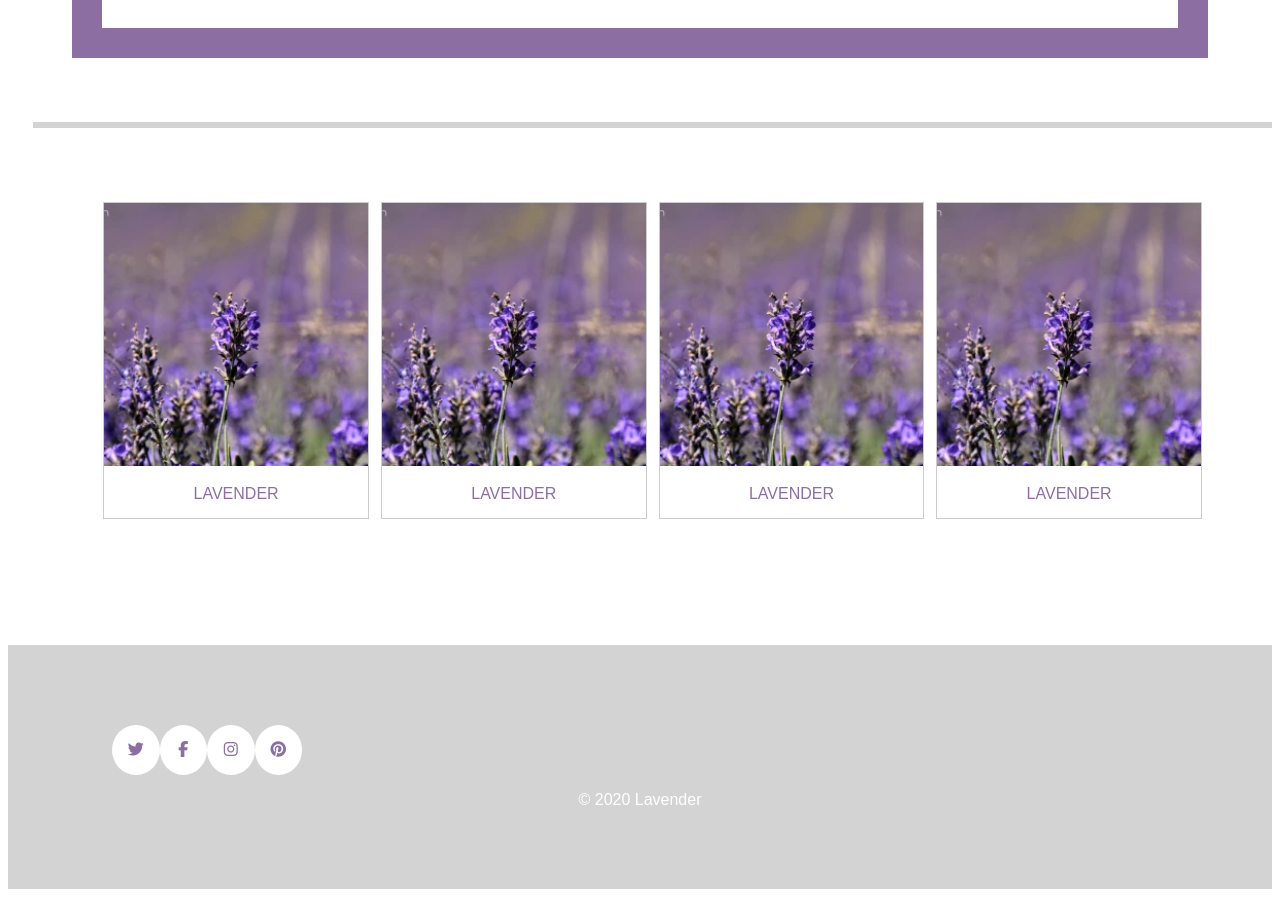
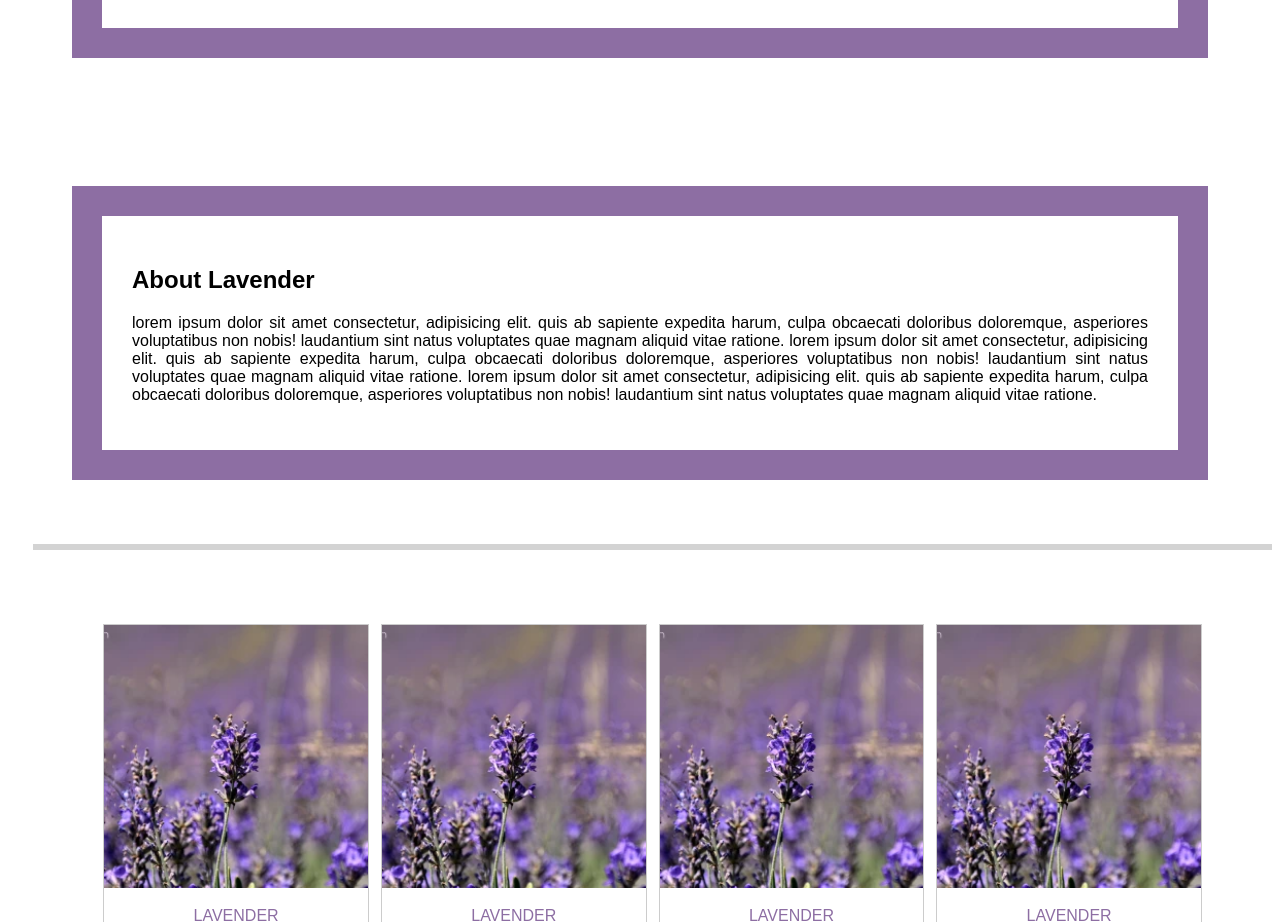
Before and after one commit to Reemfalah/LandingPage, a plain HTML site: page index.html in a window 1280 px wide. Shown: the part 960-1882 px from the top of the page. Before the commit the page ends 1857 px from the top, so only its background shows below. Drawn offline with Linux system fonts and the light colour scheme.

Commit message:
add section

```diff
--- a/css/style.css
+++ b/css/style.css
@@ -224,9 +224,36 @@
     transition: 0.5s;
 }
 #about_main p {
+    text-transform: uppercase;
+    transform: translateY(-20px);
     opacity: 0;
     transition: 0.5s;
     transition-delay: 0.2s;
+    text-transform: lowercase;
+}
+
+
+
+
+#lavender_main {
+    background-color: white;
+    border: 30px solid #8d6ea3;
+    padding: 30px;
+    text-align: justify;
+}
+#alavender_main h1 {
+    text-transform: uppercase;
+    transform: translateY(-20px);
+    opacity: 0;
+    transition: 0.5s;
+}
+#lavender_main p {
+    text-transform: uppercase;
+    transform: translateY(-20px);
+    opacity: 0;
+    transition: 0.5s;
+    transition-delay: 0.2s;
+    text-transform: lowercase;
 }
 #shop_main {
     margin-bottom: 30%;
@@ -246,13 +273,7 @@
     transform: translateY(20px);
     opacity: 0;
 }
-#about_main p {
-    text-transform: uppercase;
-    transform: translateY(-20px);
-    opacity: 0;
-    transition: 0.5s;
-    text-transform: lowercase;
-}
+
 
 div.gallery {
     border: 1px solid #ccc;
@@ -329,6 +350,10 @@ div.desc {
         border: 10px solid #aa92c7;
         padding: 10px;
     }
+    #lavender_main {
+        border: 10px solid #aa92c7;
+        padding: 10px;
+    }
     #shop_main {
         margin-bottom: 110%;
     }
--- a/index.html
+++ b/index.html
@@ -8,9 +8,11 @@
         <script src="js/main.js"></script>
         <title>Home|Lavender</title>
     </head>
+    <!-- body -->
     <body>
         <section class="first">
             <div class="grid-container">
+                <!-- header -->
                 <header class="grid-container_header">
                     <div id="navigation">
                         <div id="logo">
@@ -43,6 +45,7 @@
                 </main>
             </div>
         </section>
+        <!-- first section -->
         <section id="about">
             <div class="grid-container2">
                 <main class="grid-container_main">
@@ -58,6 +61,25 @@
                 </main>
             </div>
         </section>
+                <!-- second section -->
+
+        <section id="lavender">
+            <div class="grid-container2">
+                <main class="grid-container_main">
+                    <div id="lavender_main">
+                        <h1>About Lavender</h1>
+                        <p>
+                            Lorem ipsum dolor sit amet consectetur, adipisicing elit. Quis ab sapiente expedita harum, culpa obcaecati doloribus doloremque, asperiores voluptatibus non nobis! Laudantium sint natus voluptates quae magnam
+                            aliquid vitae ratione. Lorem ipsum dolor sit amet consectetur, adipisicing elit. Quis ab sapiente expedita harum, culpa obcaecati doloribus doloremque, asperiores voluptatibus non nobis! Laudantium sint natus
+                            voluptates quae magnam aliquid vitae ratione. Lorem ipsum dolor sit amet consectetur, adipisicing elit. Quis ab sapiente expedita harum, culpa obcaecati doloribus doloremque, asperiores voluptatibus non nobis!
+                            Laudantium sint natus voluptates quae magnam aliquid vitae ratione.
+                        </p>
+                    </div>
+                </main>
+            </div>
+        </section>
+                <!-- third section -->
+
         <section id="shop">
             <div id="shop_main">
                 <div id="shop_now"></div>
@@ -102,8 +124,11 @@
                 </div>
             </div>
         </section>
+                <!-- fourth section -->
+
         <section id="contact">
             <div class="grid-container4">
+                <!-- footer -->
                 <footer class="grid-container_footer">
                     <div id="media">
                         <ul>
--- a/js/main.js
+++ b/js/main.js
@@ -8,6 +8,7 @@ window.onload = function () {
     setTimeout(img, 1500);
     setTimeout(page_nav, 1500);
     setTimeout(about_main, 1500);
+    setTimeout(lavender_main, 1500);
     setTimeout(shop, 1500);
 };
 
@@ -73,6 +74,15 @@ function about_main() {
     pt.style.opacity = "1";
     pt.style.transform = "translate(0)";
 }
+function lavender_main() {
+    var t = document.querySelector("#lavender_main h1");
+    t.style.opacity = "1";
+    t.style.transform = "translate(0)";
+
+    var pt = document.querySelector("#lavender_main p");
+    pt.style.opacity = "1";
+    pt.style.transform = "translate(0)";
+}
 function img() {
     var im = document.querySelector("#img");
     im.style.opacity = "1";
```
